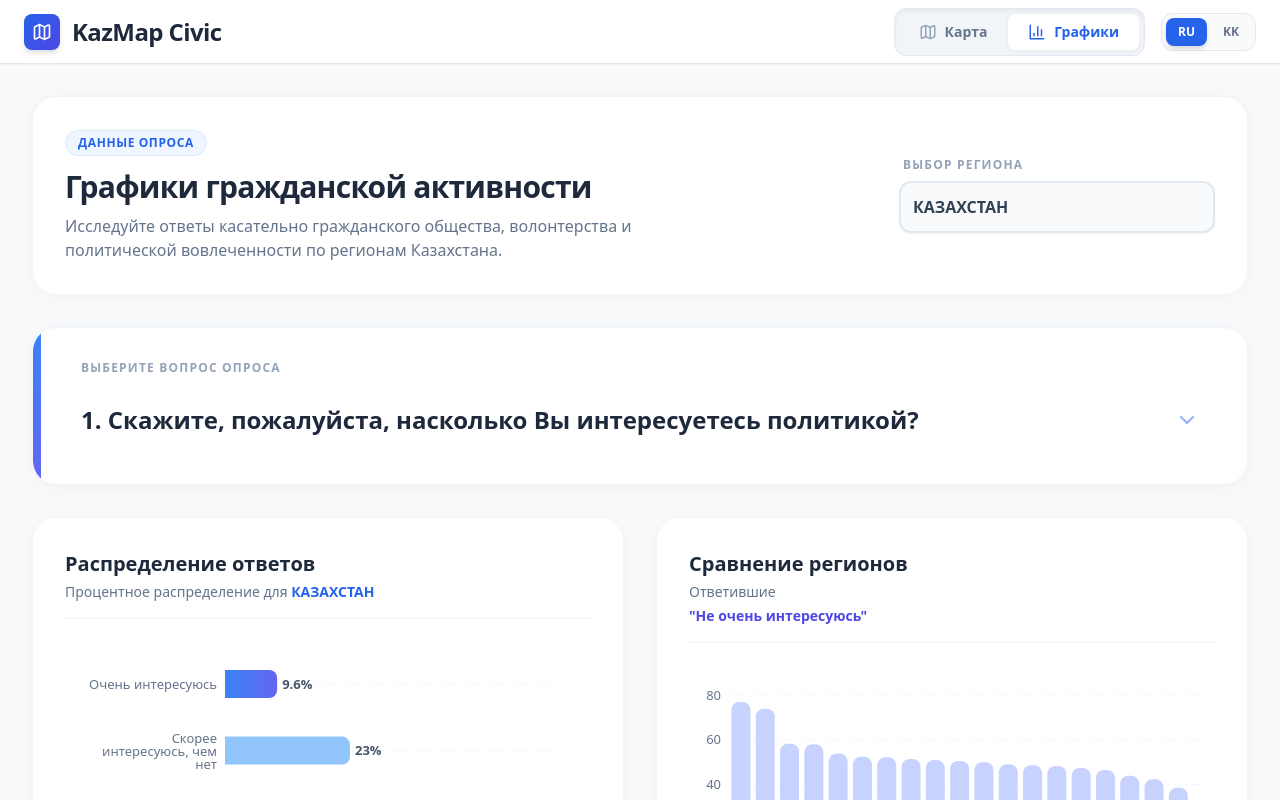
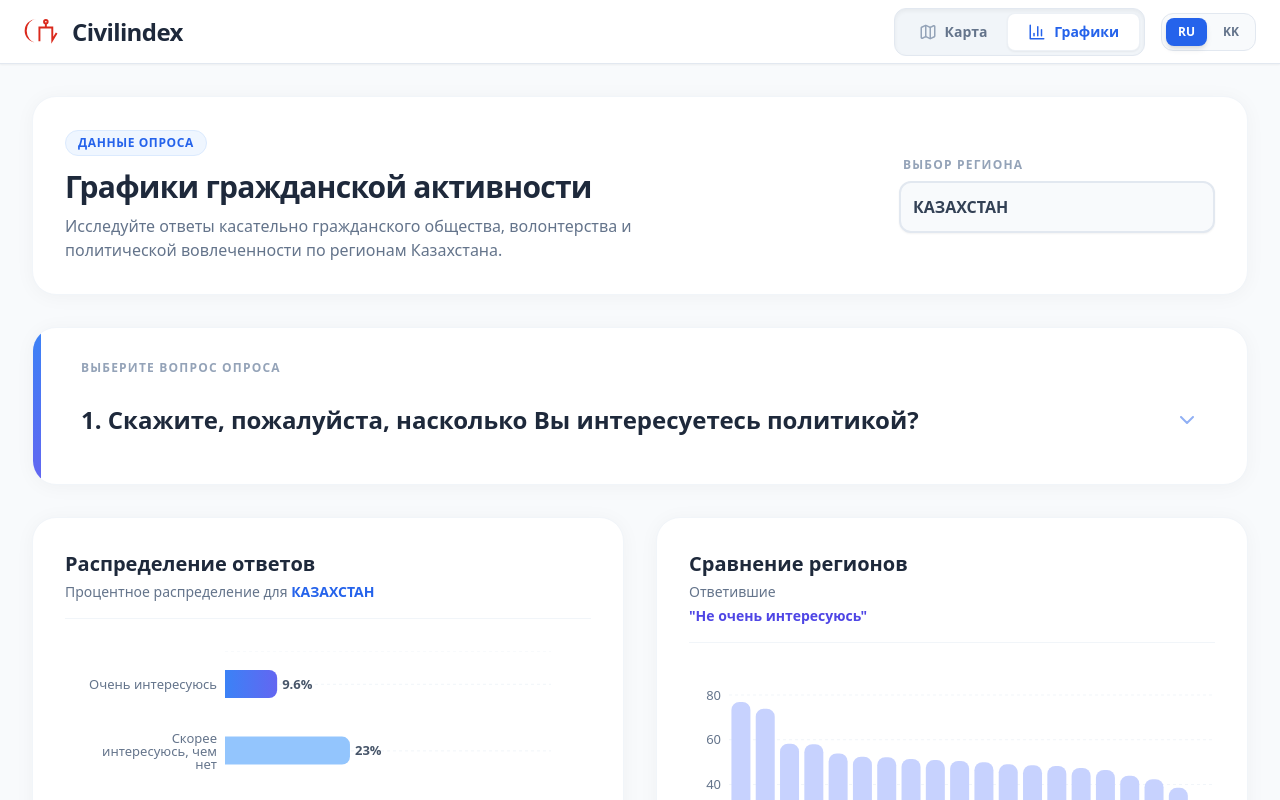
Before and after one commit to Forvide/kazmaptest, a React (Vite) app: page /#/dashboard in a window 1280 px wide. Built offline with nearby package versions, Linux system fonts and the light colour scheme.

Commit message:
feat: implement interactive map components, control panel, and SVG branding assets

```diff
--- a/index.html
+++ b/index.html
@@ -3,6 +3,7 @@
   <head>
     <meta charset="UTF-8" />
     <meta name="viewport" content="width=device-width, initial-scale=1.0" />
+    <link rel="icon" type="image/svg+xml" href="/logo.svg" />
     <title>Interactive Map of Civic Activity</title>
   </head>
   <body>
--- a/src/components/Controls/ControlPanel.tsx
+++ b/src/components/Controls/ControlPanel.tsx
@@ -34,7 +34,7 @@ export default function ControlPanel() {
             {/* Year Selector */}
             <div>
                 <div className="flex justify-between items-center mb-2">
-                    <label className="text-xs font-semibold uppercase tracking-wider text-slate-500">ГОД</label>
+                    <label className="text-xs font-semibold uppercase tracking-wider text-slate-500">{t.year}</label>
                     <span className="text-brand-600 font-bold">{selectedYear}</span>
                 </div>
                 <input
--- a/src/components/Map/KazakhstanMap.tsx
+++ b/src/components/Map/KazakhstanMap.tsx
@@ -3,6 +3,8 @@ import { useMapStore } from "../../store/useMapStore";
 import { mockData } from "../../data/mockData";
 import { regionLabels } from "../../data/regionLabels";
 import { useState } from "react";
+import { translations } from "../../i18n/translations";
+
 
 // Placeholder empty array until GeoJSON is loaded
 const geoUrl = `${import.meta.env.BASE_URL}kz.json`;
@@ -118,6 +120,11 @@ export default function KazakhstanMap() {
                     <div className="absolute top-full left-1/2 transform -translate-x-1/2 w-0 h-0 border-x-4 border-x-transparent border-t-4 border-t-slate-900"></div>
                 </div>
             )}
+
+            {/* Footer Text */}
+            <div className="absolute bottom-4 right-4 max-w-xs md:max-w-md lg:max-w-lg text-[9px] md:text-[10px] lg:text-xs text-slate-500/80 bg-white/70 p-2 md:p-3 rounded-lg shadow-sm backdrop-blur-md border border-slate-200/50 z-30 pointer-events-none text-right">
+                {translations[language as keyof typeof translations]?.footer?.text}
+            </div>
         </div>
     );
 }
--- a/src/components/Navigation/Navbar.tsx
+++ b/src/components/Navigation/Navbar.tsx
@@ -12,9 +12,7 @@ export default function Navbar() {
     return (
         <nav className="h-16 bg-white border-b border-slate-200 px-6 flex items-center justify-between shadow-sm z-10 shrink-0 relative">
             <div className="flex items-center gap-3">
-                <div className="w-9 h-9 bg-gradient-to-br from-blue-600 to-indigo-600 rounded-lg flex items-center justify-center shadow-md">
-                    <Map className="w-5 h-5 text-white" />
-                </div>
+                <img src="/logo.svg" alt="Logo" className="w-9 h-9" />
                 <span className="font-extrabold text-2xl text-slate-800 tracking-tight">{t.title}</span>
             </div>
 
--- a/src/i18n/translations.ts
+++ b/src/i18n/translations.ts
@@ -3,12 +3,15 @@ export const translations = {
         nav: {
             map: "Карта",
             charts: "Графики",
-            title: "KazMap Civic"
+            title: "Civilindex"
         },
         controlPanel: {
             title: "Интерактивная карта",
             metric: "ПОКАЗАТЕЛЬ",
             year: "ГОД"
+        },
+        footer: {
+            text: "Проект реализован в РГП на ПХВ «Научный институт изучения Улуса Джучи» в рамках программы «Исследование потенциала неправительственных организаций в контексте выстраивания общественного договора» (ИРН № BR24993126)."
         },
         sidebar: {
             region: "Регион",
@@ -49,12 +52,15 @@ export const translations = {
         nav: {
             map: "Карта",
             charts: "Графиктер",
-            title: "KazMap Civic"
+            title: "Civilindex"
         },
         controlPanel: {
             title: "Интерактивті карта",
             metric: "КӨРСЕТКІШ",
             year: "ЖЫЛ"
+        },
+        footer: {
+            text: "Жоба «Қоғамдық келісімді құру жағдайында үкіметтік емес ұйымдардың әлеуетін зерттеу» (ЖТН № BR24993126) аясында «Жошы Ұлысын зерделеу ғылыми институты» ШЖҚ РМК-де жүзеге асырылды."
         },
         sidebar: {
             region: "Өңір",
```
Also changed, not shown: public/logo.svg (added).
